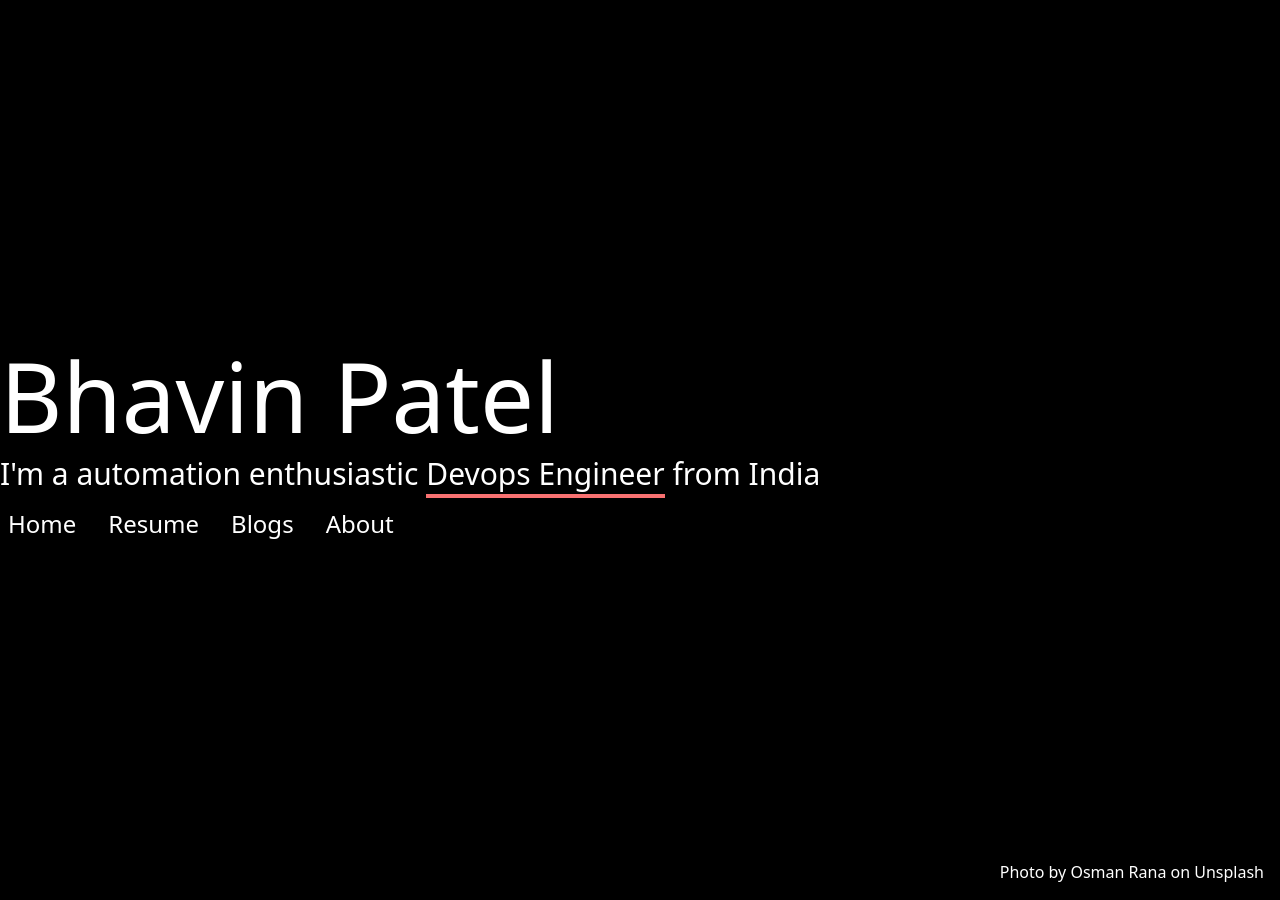
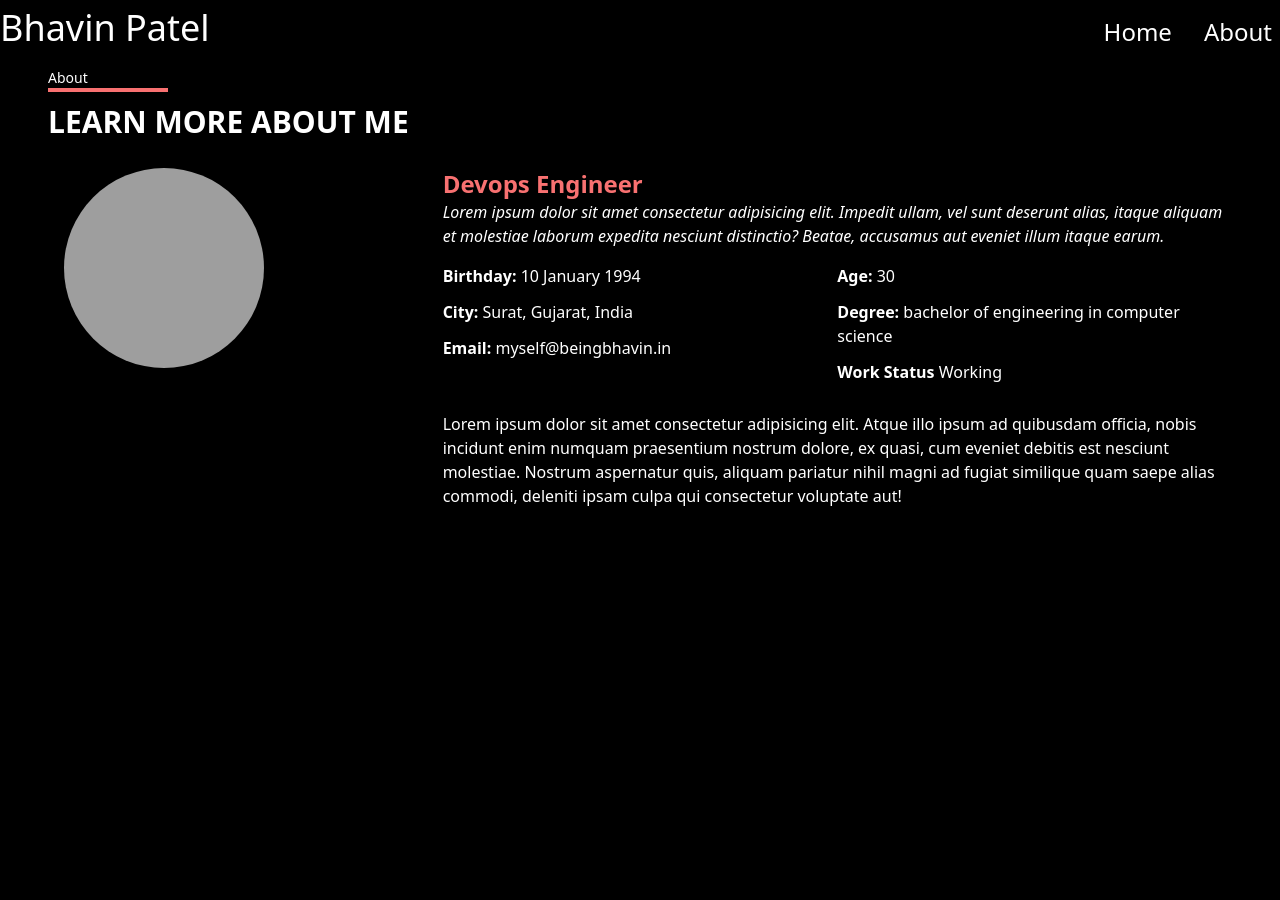
Before and after one commit to bhavin10194/beingbhavin.github.io, a Jekyll site: the page built from _pages/about.html, in a window 1280 px wide and 900 px high. Built offline with Jekyll 4.4.1, drawn with Linux system fonts in a browser that asks for light colours; nearby versions of some CDN libraries; some of the changed text lies outside the part shown; grey boxes are pictures that could not be loaded.

Commit message:
New design structure added

```diff
--- /dev/null
+++ b/_data/navigation.yaml
@@ -0,0 +1,4 @@
+- name: Home
+  link: /
+- name: About
+  link: /about
--- a/_includes/footer.html
+++ b/_includes/footer.html
@@ -1,7 +1,7 @@
-<footer class="p-4 justify-between fixed bottom-0 right-0 block">
+<!-- <footer class="p-4 justify-between fixed bottom-0 right-0 block">
   <!-- <div class=" text-white">&copy; 2024 Copyright: <a href="#">beingbhavin.in</a>
-  </div> -->
+  </div>
   <div class=" text-white">
       Photo by <a href="https://unsplash.com/@osmanrana?utm_content=creditCopyText&utm_medium=referral&utm_source=unsplash">Osman Rana</a> on <a href="https://unsplash.com/photos/time-lapse-car-running-on-road-G7VN8NadjO0?utm_content=creditCopyText&utm_medium=referral&utm_source=unsplash">Unsplash</a>
   </div>
-</footer>
+</footer> -->
--- a/_includes/head.html
+++ b/_includes/head.html
@@ -3,7 +3,8 @@
   <meta http-equiv="X-UA-Compatible" content="IE=edge">
   <meta name="viewport" content="width=device-width, initial-scale=1">
 
-  <link rel="stylesheet" href="{{ "{{site.url}}/assets/style.css" | relative_url }}">
+  <!-- <link rel="stylesheet" href="{{ "{{site.url}}/assets/style.css" | relative_url }}"> -->
+  <script src="https://cdn.tailwindcss.com"></script>
   <link rel="alternate" type="application/rss+xml" title="{{ site.title | escape }}" href="{{ "/feed.xml" | relative_url }}">
   {% if jekyll.environment == 'production' and site.google_analytics %}
     {% include google-analytics.html %}
--- a/_includes/navigation.html
+++ b/_includes/navigation.html
@@ -1,27 +1,31 @@
+{% if page.url == "/" %}
 <header class="h-screen flex items-center">
-    <!--  bg-gray-400/10 -->
-    <div class="container md:mx-auto block">
+{% else %}
+<header class="h-20 fixed m-0 p-0 w-screen top-0">
+{% endif %}
+
+<!--  bg-gray-400/10 -->
+    <div class="container md:mx-auto {% if page.url != "/" %} items-center flex justify-between {% else %} block {% endif %}">
         <div class="md:text-left text-center text-white">
-            <h1 class="md:text-8xl text-4xl font-medium pt-5 block">
-                <a href="/src/index.html">
+            <h1 class="{% if page.url == "/" %} md:text-8xl block  pt-5 {% endif %}text-4xl font-medium">
+                <a href="/">
                     Bhavin Patel
                 </a>
             </h1>
-            <h2 class="md:text-3xl pt-3">I'm a automation enthusiastic <span class="border-b-4 border-red-400">Devops Engineer</span> from India</h2>
+            <h2 class="md:text-3xl pt-3 {% if page.url != "/" %} hidden {% endif %}">I'm a automation enthusiastic <span class="border-b-4 border-red-400">Devops Engineer</span> from India</h2>
         </div>
             <div>
                 <nav class="flex text-white space-x-4 md:justify-start justify-center items-center mt-2">
-                    <a href="/src/index.html" class="px-2 py-2 md:text-2xl font-light hover:text-red-400 hover:underline rounded-md">Home</a>
-                    <a href="/src/resume.html" class="px-2 py-2 md:text-2xl font-light hover:text-red-400 hover:underline rounded-md">Resume</a>
-                    <a href="/src/blogs.html" class="px-2 py-2 md:text-2xl font-light hover:text-red-400 hover:underline rounded-md">Blogs</a>
-                    <a href="/src/about.html" class="px-2 py-2 md:text-2xl font-light hover:text-red-400 hover:underline rounded-md">About</a>
-                </nav>
+                    {% for link_data in site.data.navigation %}
+                    <a href="{{ "{{site.url}}{{ link_data.link }}" | relative_url }}" class="px-2 py-2 md:text-2xl font-light hover:text-red-400 hover:underline rounded-md">{{ link_data.name}}</a>
+                    {% endfor %}
+               </nav>
             </div>
-            <div class="flex mt-15 space-x-4 px-3 mt-2 md:justify-start justify-center text-white">
+            <!-- <div class="flex mt-15 space-x-4 px-3 mt-2 md:justify-start justify-center text-white {% if page.url != "/" %} hidden {% endif %}">
                 <a href="#" class="text-base hover:bg-gray-600/40 hover:rounded-lg p-2 hover:text-red-400"><i class="bi bi-linkedin"></i></a>
-                <!-- <a href="#" class="text-base hover:bg-gray-600/40 hover:rounded-lg p-2 hover:text-red-400"><i class="bi bi-instagram"></i></a> -->
+                <a href="#" class="text-base hover:bg-gray-600/40 hover:rounded-lg p-2 hover:text-red-400"><i class="bi bi-instagram"></i></a>
                 <a href="#" class="text-base hover:bg-gray-600/40 hover:rounded-lg p-2 hover:text-red-400"><i class="bi bi-twitter-x"></i></a>
                 <a href="#" class="text-base hover:bg-gray-600/40 hover:rounded-lg p-2 hover:text-red-400"><i class="bi bi-github"></i></a>
-            </div>
+            </div> -->
     </div>
 </header>
--- /dev/null
+++ b/_layouts/pages.html
@@ -0,0 +1,23 @@
+<!DOCTYPE html>
+<html lang="{{ page.lang | default: site.lang | default: "en" }}">
+
+  {% include head.html %}
+
+<body class="h-screen bg-black bg-cover bg-no-repeat">
+  {% include navigation.html %}
+  <!-- <main class="page-content" aria-label="Content">
+    <div id="bg" style="margin: 0;
+  padding: 0; background: url({{site.url}}/images/background.jpg) center fixed no-repeat;
+    -moz-background-size: cover;
+    background-size: cover; opacity:0.2">
+  </div> -->
+
+<div id="container">
+
+  {{ content }}
+  {% include footer.html %}
+
+</div>
+
+</body>
+</html>
--- /dev/null
+++ b/_pages/about.html
@@ -0,0 +1,65 @@
+---
+layout: pages
+title: About
+permalink: /about/
+---
+    <main class="container mx-auto text-white border-box" >
+        <!-- profile details -->
+        <div class="mt-5 bg-black/50 p-12">
+            <div class="">
+                <h2 class="text-sm font-medium after:w-[120px] after:h-1 after:block after:bg-red-400">About</h2>
+                <p class="text-3xl font-bold uppercase mb-3 mt-3">Learn more about me</p>
+            </div>
+            <div class="grid grid-cols-1 lg:grid-cols-3">
+                <div class="p-4">
+                    <img src="https://avatars.githubusercontent.com/u/22251674?v=4" alt="Bhavin Patel" class="rounded-full">
+                </div>
+                <div class="md:col-span-2 lg:mt-4 mt-0">
+                    <h3 class="text-2xl font-bold text-red-400">Devops Engineer</h3>
+                    <p class="mb-4 italic">Lorem ipsum dolor sit amet consectetur adipisicing elit. Impedit ullam, vel sunt deserunt alias, itaque aliquam et molestiae laborum expedita nesciunt distinctio? Beatae, accusamus aut eveniet illum itaque earum.</p>
+                    <div class="grid grid-cols-1 lg:grid-cols-2">
+                        <div class="">
+                            <ul>
+                                <li class="mb-3">
+                                    <i class="bi bi-chevron-right text-red-400"></i>
+                                    <strong> Birthday:</strong>
+                                    <span>10 January 1994</span>
+                                </li>
+                                <li class="mb-3">
+                                    <i class="bi bi-chevron-right text-red-400"></i>
+                                    <strong> City:</strong>
+                                    <span>Surat, Gujarat, India</span>
+                                </li>
+                                <li class="mb-3">
+                                    <i class="bi bi-chevron-right text-red-400"></i>
+                                    <strong> Email:</strong>
+                                    <span>myself@beingbhavin.in</span>
+                                </li>
+                            </ul>
+                        </div>
+                        <div class="">
+                            <ul>
+                                <li class="mb-3">
+                                    <i class="bi bi-chevron-right text-red-400"></i>
+                                    <strong> Age:</strong>
+                                    <span>30</span>
+                                </li>
+                                <li class="mb-3">
+                                    <i class="bi bi-chevron-right text-red-400"></i>
+                                    <strong> Degree:</strong>
+                                    <span>bachelor of engineering in computer science</span>
+                                </li>
+                                <li class="mb-3">
+                                    <i class="bi bi-chevron-right text-red-400"></i>
+                                    <strong> Work Status</strong>
+                                    <span>Working</span>
+                                </li>
+                            </ul>
+                        </div>
+                    </div>
+                    <p class="pt-4">Lorem ipsum dolor sit amet consectetur adipisicing elit. Atque illo ipsum ad quibusdam officia, nobis incidunt enim numquam praesentium nostrum dolore, ex quasi, cum eveniet debitis est nesciunt molestiae. Nostrum aspernatur quis, aliquam pariatur nihil magni ad fugiat similique quam saepe alias commodi, deleniti ipsam culpa qui consectetur voluptate aut!</p>
+                </div>
+            </div>
+        </div>
+        <!-- Skills -->
+    </main>
--- a/_pages/about.md
+++ /dev/null
@@ -1,18 +0,0 @@
----
-layout: post
-title: About
-permalink: /about/
----
-
-Soon is a *coming soon* page for you next Jekyll theme. You can find out more info about customizing your Jekyll theme, as well as basic Jekyll usage documentation at [jekyllrb.com](https://jekyllrb.com/)
-
-You can find the source code for `Soon` here:
-[jekyll][jekyll-organization] /
-[soon](https://github.com/YJPL/soon)
-
-You can find the source code for Jekyll at GitHub:
-[jekyll][jekyll-organization] /
-[jekyll](https://github.com/jekyll/jekyll)
-
-
-[jekyll-organization]: https://github.com/jekyll
--- a/index.md
+++ b/index.html
@@ -2,7 +2,7 @@
 # Feel free to add content and custom Front Matter to this file.
 # To modify the layout, see https://jekyllrb.com/docs/themes/#overriding-theme-defaults
 
-layout: default
+layout: home
 ---
 
 # BeingBhavin.in
```
Also changed, not shown: _layouts/home.html (renamed from _layouts/default.html).
